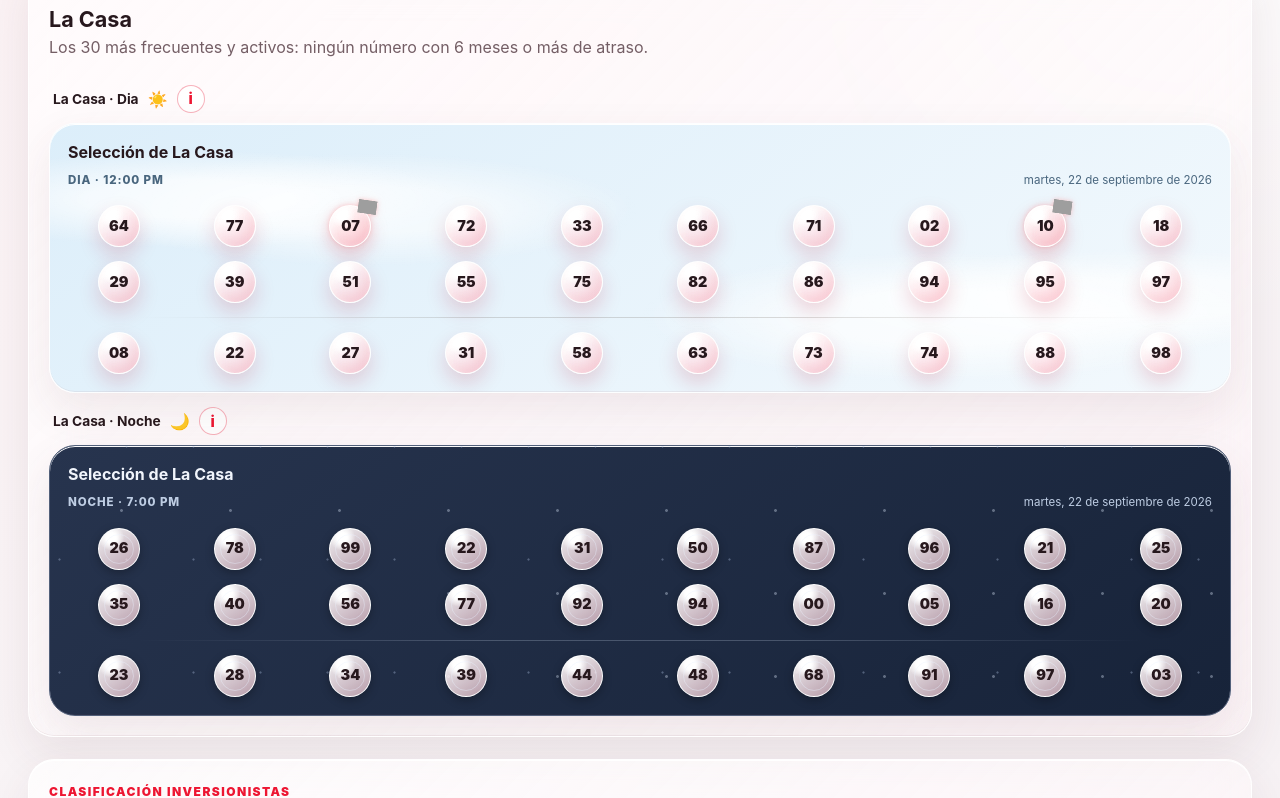
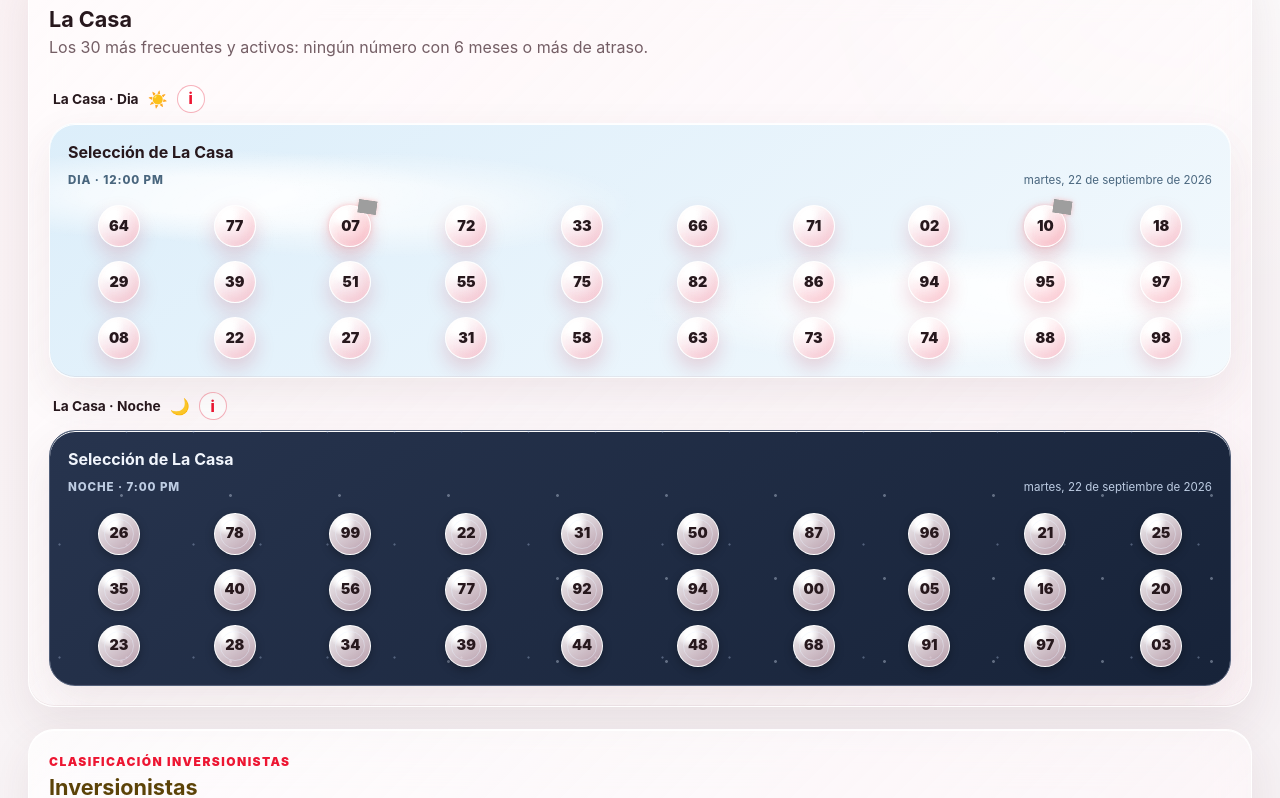
Before and after one commit to LuisManon/AnalisisDiario, a Next.js app: page / in a window 1280 px wide. Shown: the part 1223-2021 px from the top of the page. Built offline with nearby package versions, Linux system fonts and the light colour scheme; grey boxes are pictures that could not be loaded.

Commit message:
Remove row dividers from Inversionistas cards

```diff
--- a/components/LaPrimeraDashboard.tsx
+++ b/components/LaPrimeraDashboard.tsx
@@ -825,7 +825,7 @@ function LaPrimeraQuinielonV2View({ results, onProductChange, status, variant }:
         return <div className="v2RosterColumn" key={session}>
           <div className="v2RosterColumnTitle"><strong>{group.title} · {formatSession(session)}</strong><span className={`v2SessionIcon ${session}`} aria-hidden="true">{session === "dia" ? "☀️" : "🌙"}</span><RosterDelayButton label={`${group.title} ${formatSession(session)}`} isOpen={openInfo === infoKey} onClick={() => setOpenInfo((value) => value === infoKey ? null : infoKey)} /></div>
           {openInfo === infoKey ? <QuinielonV2DelayPanel results={results} ranking={ranking} session={session} referenceDate={referenceDate} /> : null}
-          <NumberGridCard title={group.key === "nosotros" ? "Selección de La Casa" : group.key === "inversionistas" ? (investors ? "30 números · puestos 31–60 activos" : "40 números de respaldo") : (investors ? "40 números restantes" : "20 números restantes")} ranking={ranking} winningNumbers={weeklyWinningNumbers[session]} frozenByNumber={frozen(ranking, session)} frozenMonths={6} tone={group.tone} separateRows={ranking.length > 20} session={session} selectionDate={today} movementByNumber={movements[session]} />
+          <NumberGridCard title={group.key === "nosotros" ? "Selección de La Casa" : group.key === "inversionistas" ? (investors ? "30 números · puestos 31–60 activos" : "40 números de respaldo") : (investors ? "40 números restantes" : "20 números restantes")} ranking={ranking} winningNumbers={weeklyWinningNumbers[session]} frozenByNumber={frozen(ranking, session)} frozenMonths={6} tone={group.tone} separateRows={!investors && ranking.length > 20} session={session} selectionDate={today} movementByNumber={movements[session]} />
         </div>;
       })}</div>
     </section>)}
```
